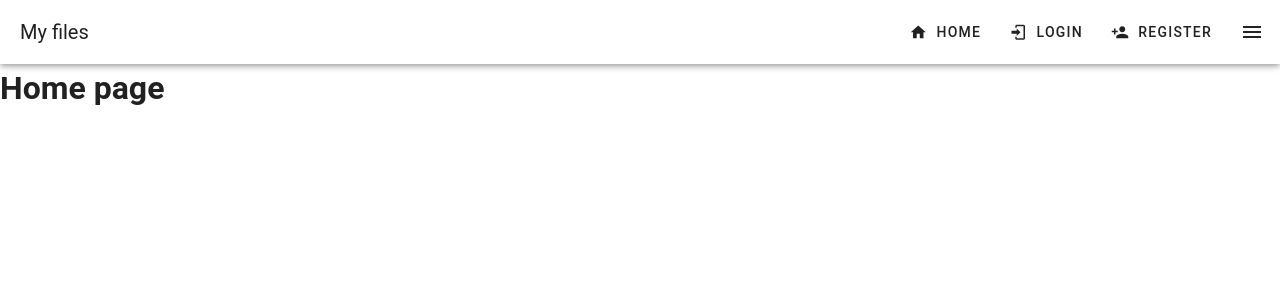
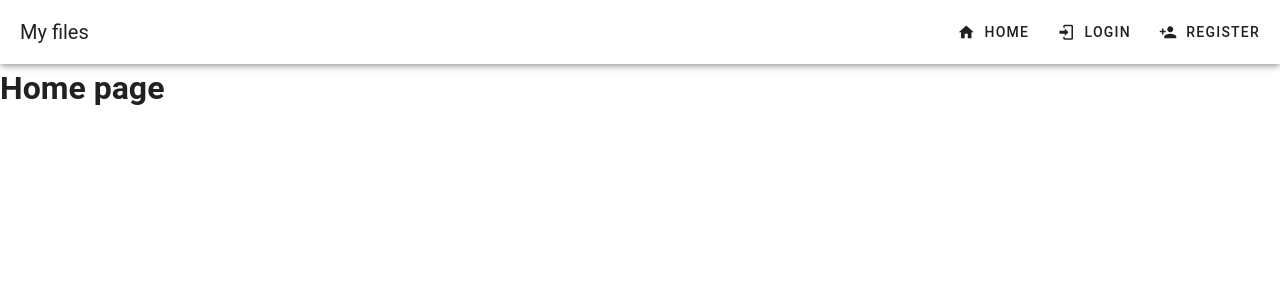
Before and after one commit to PeterMujuni/mevn-auth-client, a Vue app: page / in a window 1280 px wide. Shown: the top 300 px of the page. Built offline with nearby package versions, Linux system fonts and the light colour scheme.

Commit message:
toggle drawer added

```diff
--- a/src/components/NavbarComponent.vue
+++ b/src/components/NavbarComponent.vue
@@ -1,6 +1,6 @@
 <template>
-  <AppBar :links="links" @toggle-drawer="onToggleDrawer" :drawer="drawer"/>
-  <NavDrawer :drawer="drawer" />
+  <AppBar :is-mobile="isMobile" :links="links" @toggle-drawer="onToggleDrawer" :drawer="drawer"/>
+  <NavDrawer v-if="isMobile" :links="links" :drawer="drawer" />
 </template>
 
 <script setup lang="ts">
@@ -9,9 +9,16 @@ import { ref } from 'vue'
 // components
 import NavDrawer from './molecules/NavDrawer.vue'
 import AppBar from './molecules/AppBar.vue'
+// vuetify
+import { useDisplay } from 'vuetify';
+import { computed } from 'vue';
+import { onMounted } from 'vue';
 
 // STATE
 const drawer = ref(false)
+// const isMobile = ref(false)
+
+const {name} = useDisplay()
 
 const links = [
   { title: 'Home', url: '/', icon: 'mdi-home' },
@@ -19,11 +26,23 @@ const links = [
   { title: 'Register', url: '/register', icon: 'mdi-account-plus' },
 ]
 
+// COMPUTED
+const isMobile = computed(() => {
+
+  if(name.value === 'xs') return true
+
+  return false
+})
+
 // METHODS
 const onToggleDrawer = (isOpen: boolean) => {
   drawer.value = isOpen
 }
 
+// LIFE CIRCLES
+// onMounted(() => {
+//     console.log(mobile.value) // false
+//   })
 </script>
 
 <style lang="scss" scoped></style>
--- a/src/components/molecules/AppBar.vue
+++ b/src/components/molecules/AppBar.vue
@@ -4,9 +4,9 @@
 
     <v-spacer></v-spacer>
 
-    <v-btn v-for="link in links" :key="link.title" variant="text" :prepend-icon="link.icon" :href="link.url">{{ link.title }}</v-btn>
+    <v-btn v-if="!isMobile" v-for="link in links" :key="link.title" variant="text" :prepend-icon="link.icon" :href="link.url">{{ link.title }}</v-btn>
 
-    <v-app-bar-nav-icon variant="text" @click.stop="toogle()"></v-app-bar-nav-icon>
+    <v-app-bar-nav-icon v-if="isMobile" variant="text" @click.stop="toogle()"></v-app-bar-nav-icon>
   </v-app-bar>
 </template>
 
@@ -27,12 +27,14 @@ const props = defineProps({
   links: {
     type: Array as PropType<ILink[]>,
     required: true,
+  },
+  isMobile: {
+    type: Boolean,
+    default: undefined
   }
 })
 
 const emits = defineEmits(['ToggleDrawer'])
-
-
 
 // METHODS
 const toogle = () => {
--- a/src/components/molecules/NavDrawer.vue
+++ b/src/components/molecules/NavDrawer.vue
@@ -1,7 +1,7 @@
 <template>
   <v-navigation-drawer v-model="drawer" location="right" temporary>
     <v-list :items="items">
-      <v-list-item :prepend-icon="mdi-email" title="Inbox" value="inbox"></v-list-item>
+      <v-list-item v-for="link in links" :prepend-icon="link.icon" :title="link.title" :value="link.url" :href="link.url"></v-list-item>
     </v-list>
   </v-navigation-drawer>
 </template>
```
